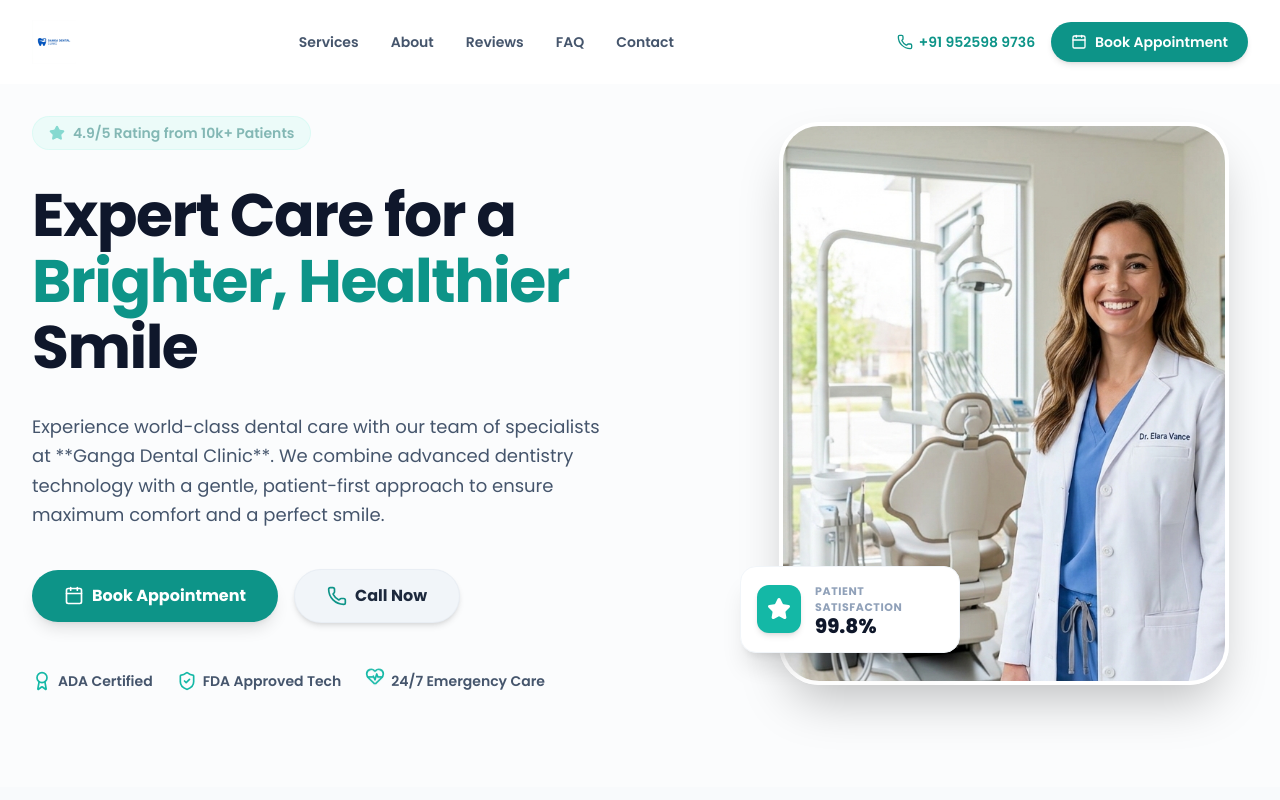
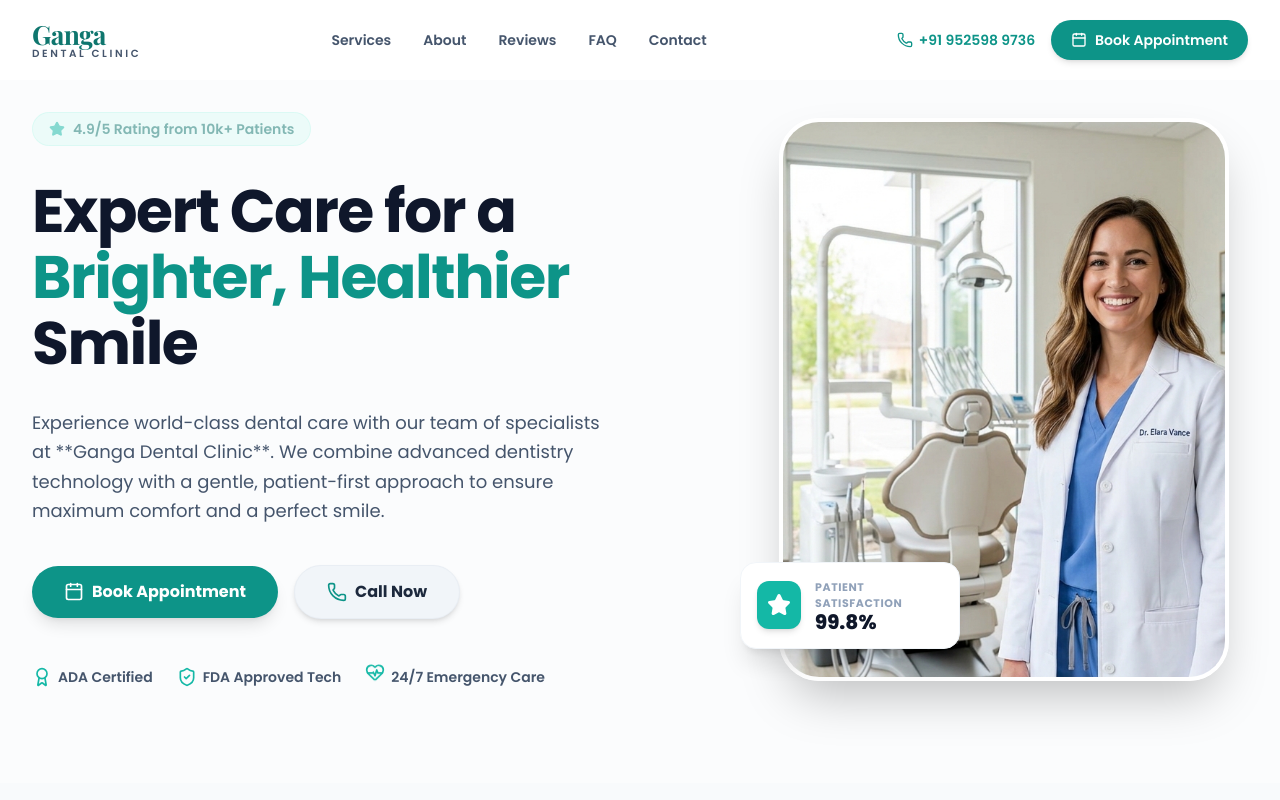
Before and after one commit to dhruvesaral-ai/GANGA_DENTAL_CLINIC, a Next.js app: page / in a window 1280 px wide. Shown: the top 800 px of the page. Built offline with nearby package versions, Linux system fonts and the light colour scheme.

Commit message:
refactor: remove package-lock.json, add Playfair Display font, and implement ClinicName component in Header and Footer

```diff
--- a/app/globals.css
+++ b/app/globals.css
@@ -10,6 +10,7 @@
   --color-foreground: var(--foreground);
 
   --font-sans: var(--font-poppins), sans-serif;
+  --font-display: var(--font-playfair), serif;
 
   /* Brand Teal/Emerald Palette */
   --color-brand-50: #f0fdfa;
--- a/app/layout.tsx
+++ b/app/layout.tsx
@@ -1,10 +1,16 @@
 import type { Metadata } from "next";
-import { Poppins } from "next/font/google";
+import { Poppins, Playfair_Display } from "next/font/google";
 import "./globals.css";
 
 const poppins = Poppins({
   weight: ["300", "400", "500", "600", "700", "800"],
   variable: "--font-poppins",
+  subsets: ["latin"],
+});
+
+const playfair = Playfair_Display({
+  weight: ["600", "700"],
+  variable: "--font-playfair",
   subsets: ["latin"],
 });
 
@@ -17,7 +23,7 @@ export default function RootLayout({ children }: LayoutProps<"/">) {
   return (
     <html
       lang="en"
-      className={`${poppins.variable} h-full antialiased`}
+      className={`${poppins.variable} ${playfair.variable} h-full antialiased`}
     >
       <body className="min-h-full flex flex-col">{children}</body>
     </html>
--- /dev/null
+++ b/components/ClinicName.tsx
@@ -0,0 +1,28 @@
+type ClinicNameProps = {
+  variant?: "default" | "light";
+};
+
+export default function ClinicName({ variant = "default" }: ClinicNameProps) {
+  const isLight = variant === "light";
+
+  return (
+    <div className="flex flex-col leading-none select-none">
+      <span
+        className={`font-display text-[1.65rem] font-bold tracking-tight ${
+          isLight
+            ? "text-white"
+            : "text-brand-700 dark:text-brand-400 group-hover:text-brand-600 dark:group-hover:text-brand-300 transition-colors"
+        }`}
+      >
+        Ganga
+      </span>
+      <span
+        className={`mt-0.5 text-[0.6rem] sm:text-[0.65rem] uppercase tracking-[0.25em] font-semibold ${
+          isLight ? "text-brand-300" : "text-slate-600 dark:text-slate-400"
+        }`}
+      >
+        Dental Clinic
+      </span>
+    </div>
+  );
+}
--- a/components/Footer.tsx
+++ b/components/Footer.tsx
@@ -1,6 +1,6 @@
 "use client";
 
-import Image from "next/image";
+import ClinicName from "@/components/ClinicName";
 
 export default function Footer() {
   const currentYear = new Date().getFullYear();
@@ -31,13 +31,7 @@ export default function Footer() {
           {/* Brand Info */}
           <div className="md:col-span-5 space-y-4">
             <div className="flex items-center">
-              <Image
-                src="/logo.png"
-                alt="Ganga Dental Clinic"
-                width={180}
-                height={44}
-                className="h-11 w-auto object-contain brightness-0 invert"
-              />
+              <ClinicName variant="light" />
             </div>
             <p className="text-sm leading-relaxed max-w-sm text-slate-400">
               Delivering clinical excellence with a gentle, patient-first approach. Your smile is our number one priority.
--- a/components/Header.tsx
+++ b/components/Header.tsx
@@ -1,8 +1,8 @@
 "use client";
 
 import { useState, useEffect } from "react";
-import Image from "next/image";
 import { Menu, X, Phone, Calendar } from "lucide-react";
+import ClinicName from "@/components/ClinicName";
 
 export default function Header() {
   const [isOpen, setIsOpen] = useState(false);
@@ -52,14 +52,7 @@ export default function Header() {
             onClick={() => window.scrollTo({ top: 0, behavior: "smooth" })}
             className="flex items-center cursor-pointer group"
           >
-            <Image
-              src="/logo.png"
-              alt="Ganga Dental Clinic"
-              width={180}
-              height={44}
-              className="h-11 w-auto object-contain dark:brightness-110"
-              priority
-            />
+            <ClinicName />
           </div>
 
           {/* Desktop Navigation */}
```
Also changed, not shown: public/logo.png (deleted), 1 other file (tests, documents, lock files or other folders).
